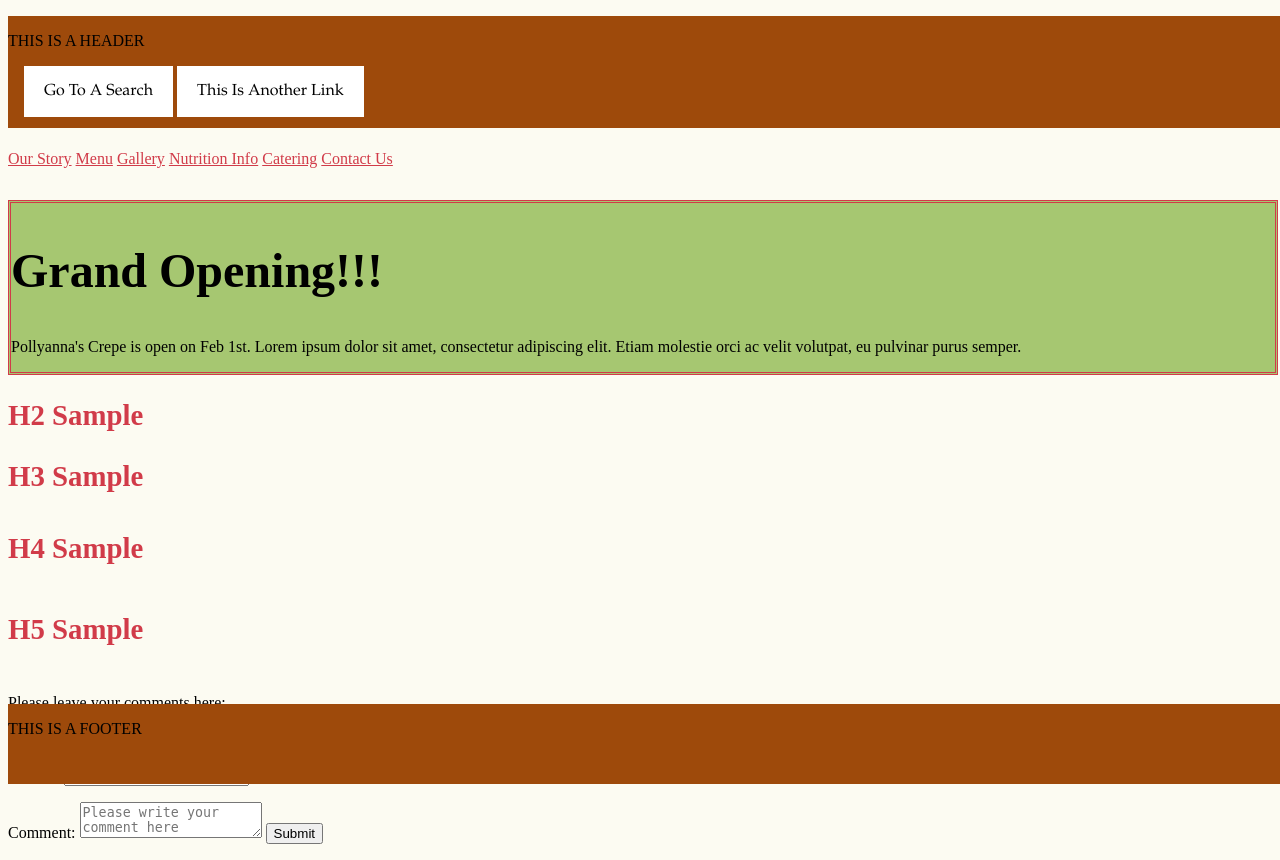
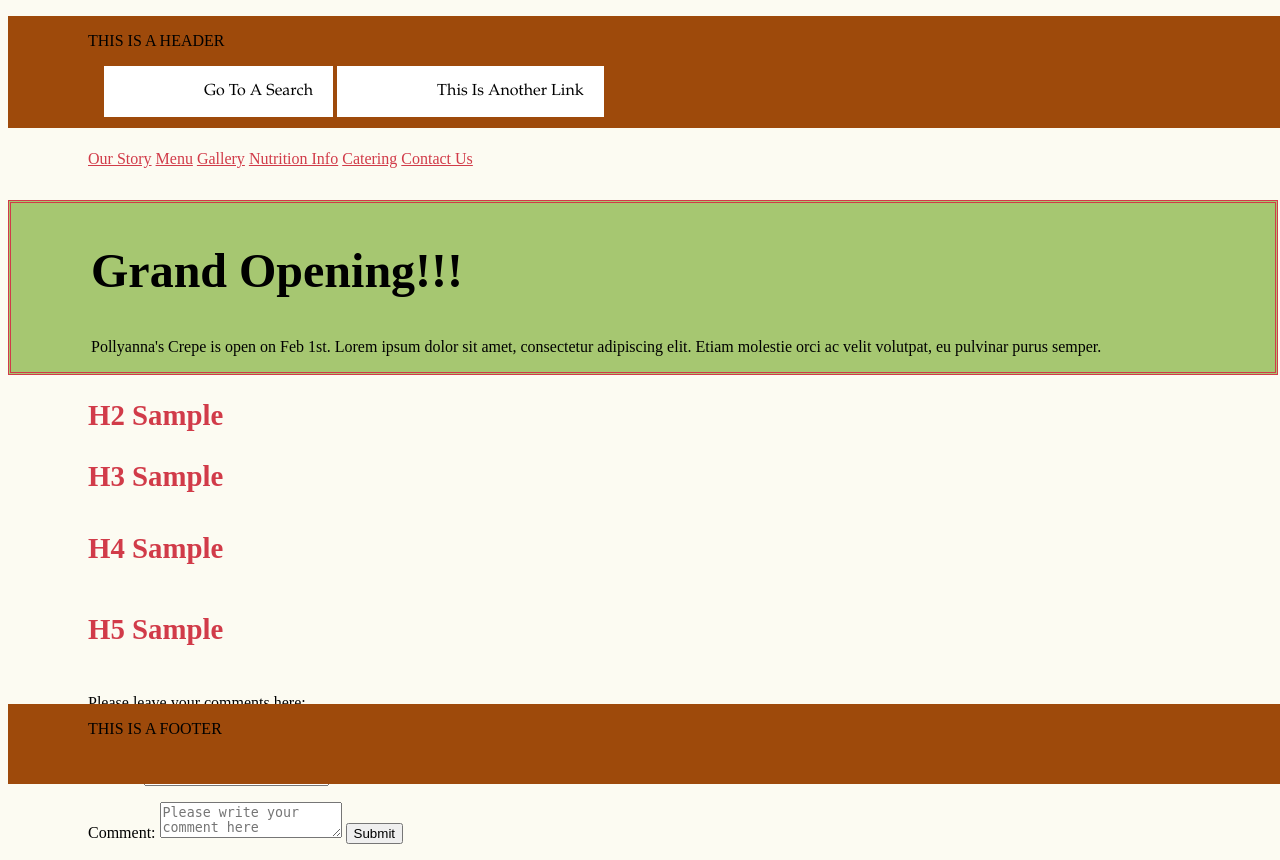
Before and after one commit to sjbourge/iat381-p02-team17, a PHP site: page /Branding.html in a window 1280 px wide. Run offline with PHP 8.4, Linux system fonts and the light colour scheme.

Commit message:
made it so that the text is indented

```diff
--- a/_work/branding.css
+++ b/_work/branding.css
@@ -3,6 +3,7 @@
 	font-family: "Palatino Linotype", "Book Antiqua", Palatino , serif;
 	color: black;
 	background-color:#FCFBF2;
+	text-indent: 5rem;
 }
 
 h1 {
```
